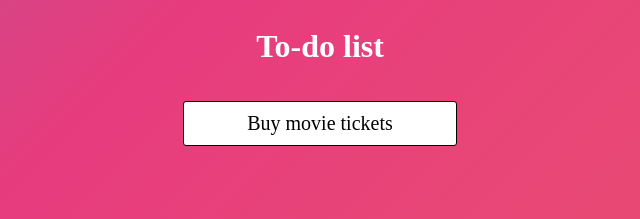
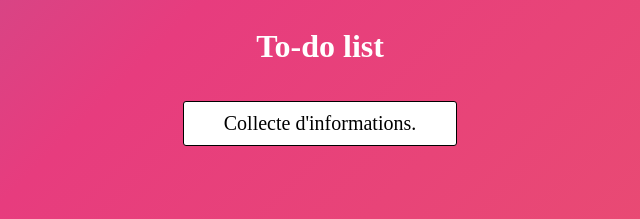
Before and after one commit to abdoulaye-96/todo-list, a plain HTML site: page index.html in a window 1280 px wide. Shown: the top 219 px of the page, 320-960 px from the left. Drawn offline with nearby package versions, Linux system fonts and the light colour scheme.

Commit message:
change the first paragraph

```diff
--- a/index.html
+++ b/index.html
@@ -8,7 +8,7 @@
       <h1 id="header">To-do list</h1>
       <form id="newItemForm">
         <ul>
-          <li class="item">Buy movie tickets</li>
+          <li class="item">Collecte d'informations.</li>
         </ul>
         <div class="input">
             <input type="text" id="itemField" placeholder="Item" />
```
